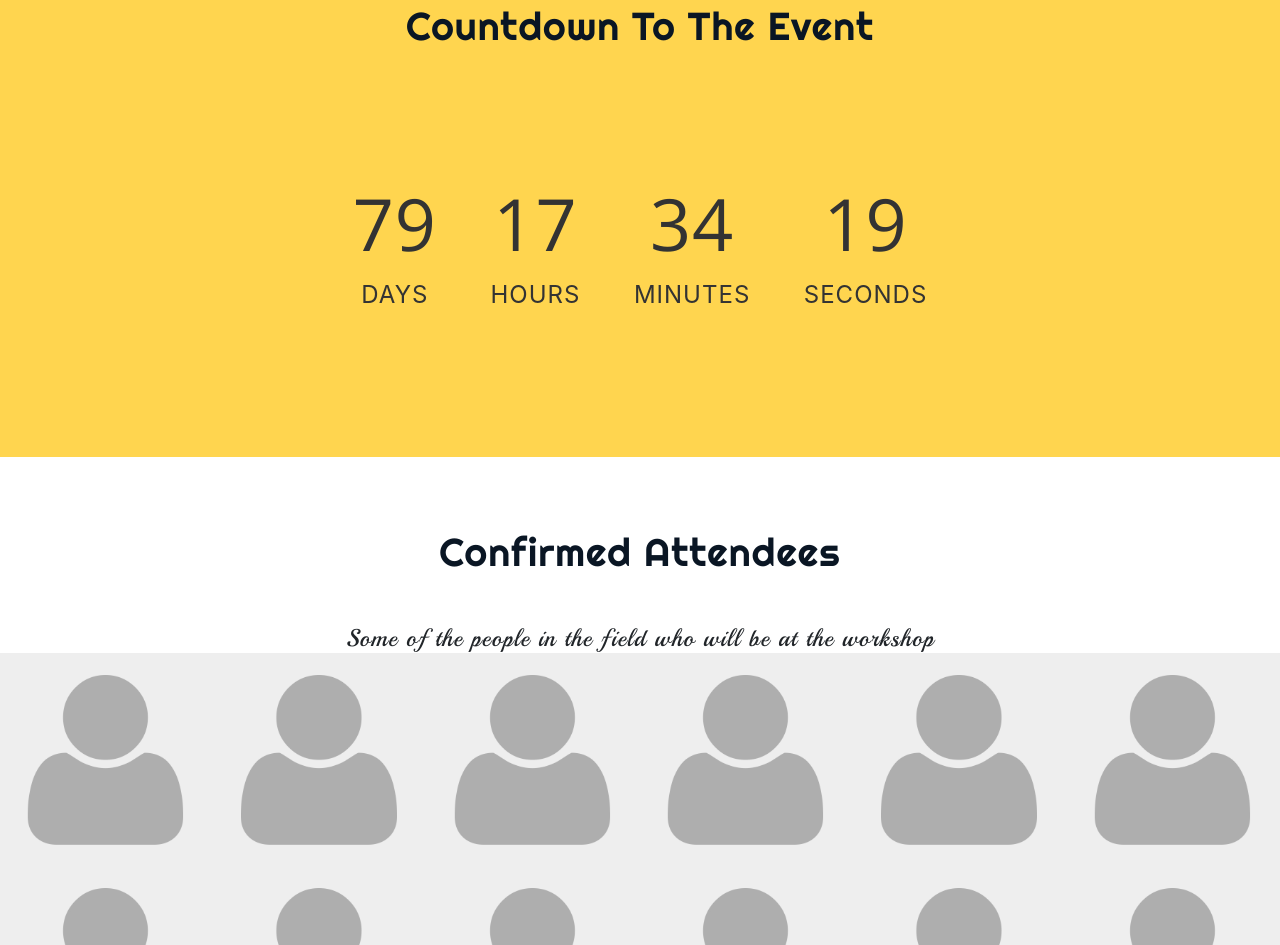
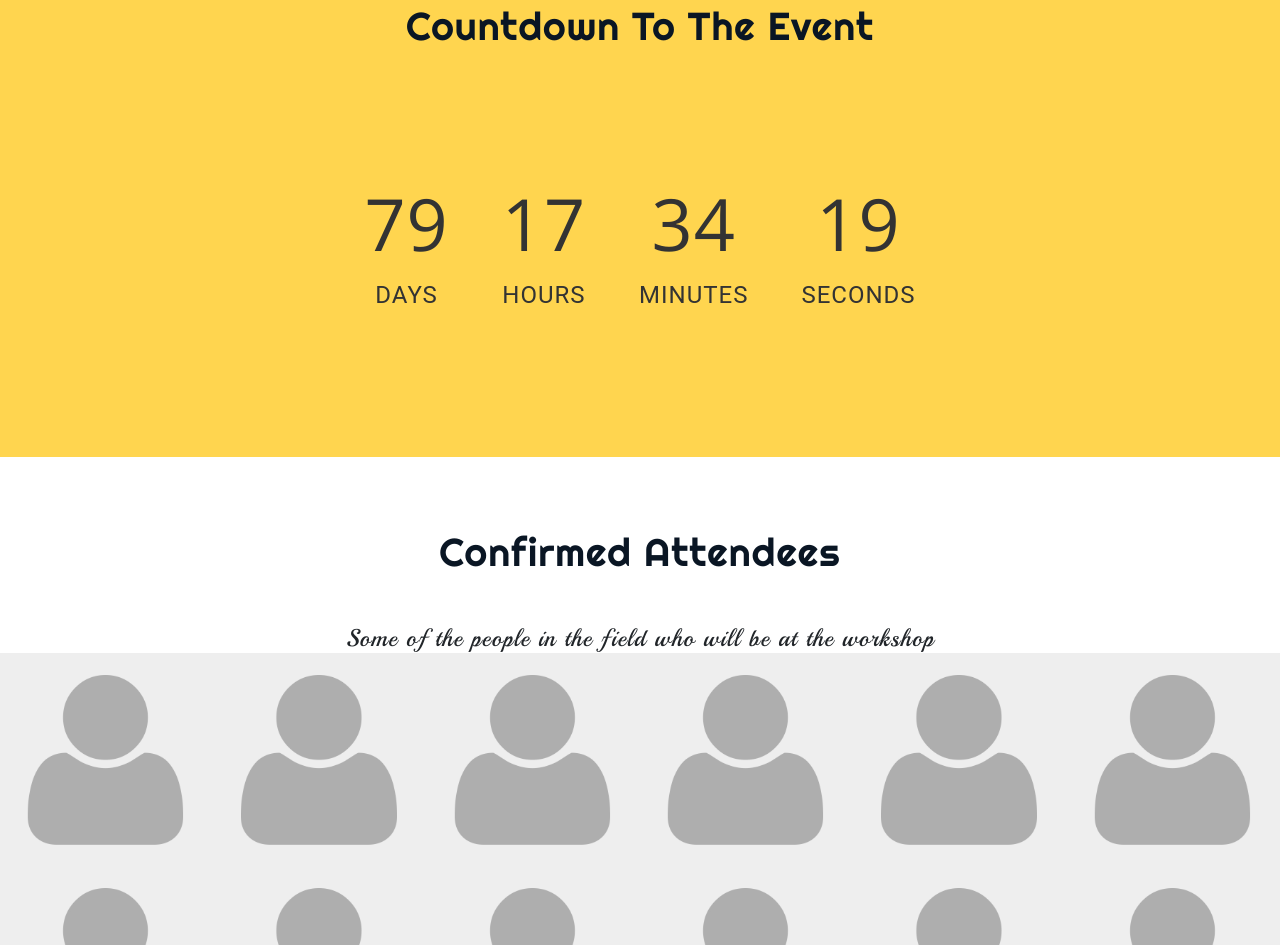
Before and after one commit to wicsr/-, a plain HTML site: page index.html in a window 1280 px wide. Shown: the part 2113-3058 px from the top of the page. Drawn offline with nearby package versions, Linux system fonts and the light colour scheme.

Commit message:
Update style.css

```diff
--- a/css/style.css
+++ b/css/style.css
@@ -217,7 +217,7 @@ ul.submenu li a.active {
       align-items: center;
       justify-content: center;
 
-      font-family: -apple-system, BlinkMacSystemFont, 'Segoe UI', Roboto, Oxygen, Ubuntu, Cantarell, 'Open Sans', 'Helvetica Neue', sans-serif;
+      font-family: 'Roboto', sans-serif;
     }
 /*-- countdown-- */
 /*-- banner-- */
```
